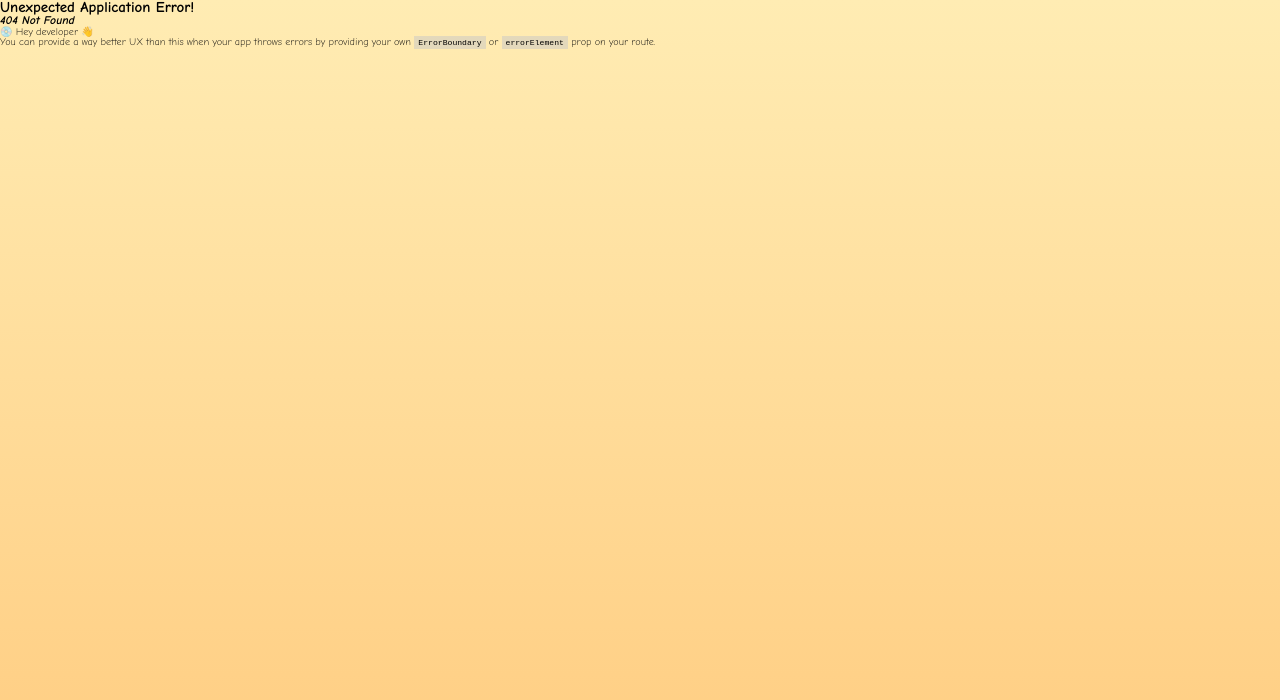
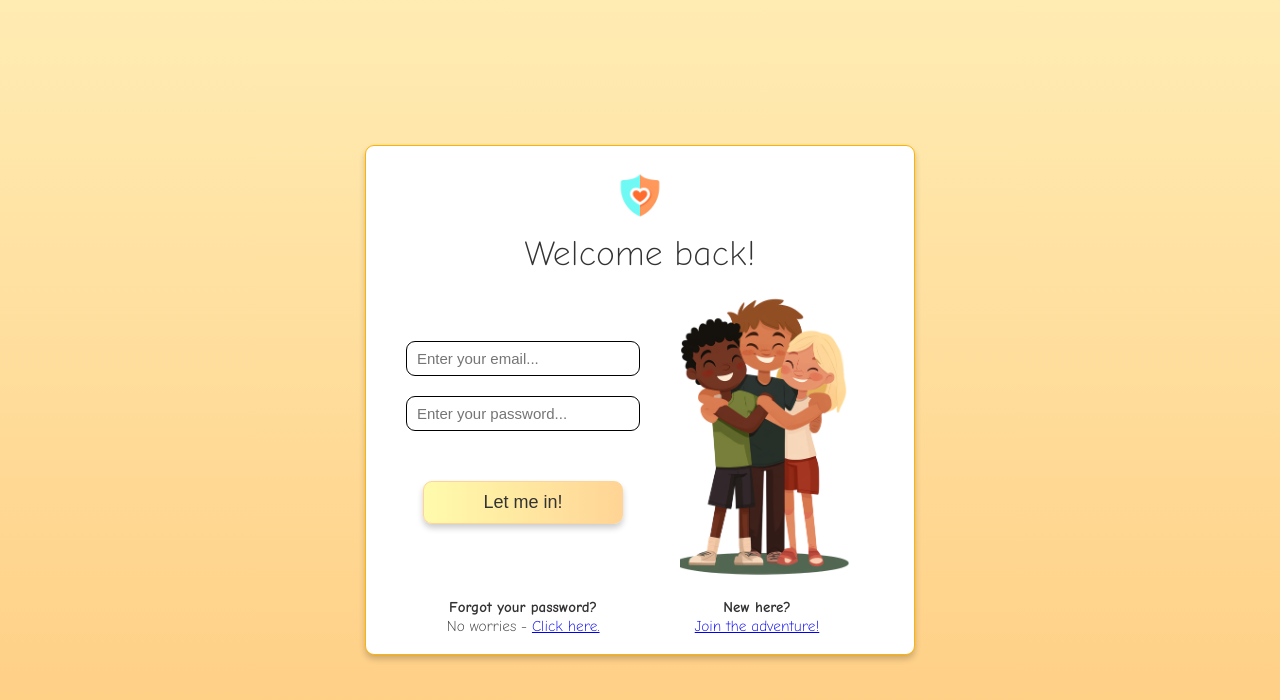
Before and after one commit to IvOKOs/EmpowerU-bullying-prevention-web-app, a React (Create React App) app: page /login in a window 1280 px wide. Before the commit this address had no page. Shown: the top 700 px of the page. Built offline with nearby package versions, Linux system fonts and the light colour scheme.

Commit message:
Added a Login page.

```diff
--- a/src/App.js
+++ b/src/App.js
@@ -4,6 +4,7 @@ import { AnimatePresence } from "framer-motion";
 import RootLayout from "./components/general/RootLayout";
 import UnauthorizedPage from "./pages/UnauthorizedPage";
 import Register from "./components/auth/Register";
+import Login from "./components/auth/Login";
 import PageTransition from "./pages/PageTransition";
 
 const router = createBrowserRouter([
@@ -25,6 +26,14 @@ const router = createBrowserRouter([
       </PageTransition>
     ),
   },
+  {
+    path: "/login",
+    element: (
+      <PageTransition>
+        <Login />
+      </PageTransition>
+    ),
+  },
 ]);
 
 function App() {
--- /dev/null
+++ b/src/components/auth/Login.jsx
@@ -0,0 +1,56 @@
+import styles from "./Login.module.css";
+import groupHug from "../../assets/group-hug.png";
+import { Link } from "react-router-dom";
+
+export default function Login() {
+  function handleSubmit(e) {
+    e.preventDefault();
+  }
+
+  return (
+    <div className={styles.box}>
+      <article className={styles.loginBox}>
+        <div className={styles.loginIntroBox}>
+          <img
+            className={styles.logo}
+            src="/logo.png"
+            alt="A logo consisting of a shield with a heart in the middle of it."
+          />
+          <header className={styles.title}>Welcome back!</header>
+        </div>
+        <form className={styles.contentBox} onSubmit={handleSubmit}>
+          <div className={styles.formInputs}>
+            <input
+              className={styles.input}
+              type="email"
+              placeholder="Enter your email..."
+            />
+            <input
+              className={styles.input}
+              type="password"
+              placeholder="Enter your password..."
+            />
+            <button className={styles.btn}>Let me in!</button>
+          </div>
+          <img
+            className={styles.groupHug}
+            src={groupHug}
+            alt="A boy and a girl cheerfully waving at the user."
+          />
+        </form>
+        <div className={styles.linksBox}>
+          <div className={styles.recoveryBox}>
+            <p className={styles.recoveryTitle}>Forgot your password?</p>
+            <p>
+              No worries - <Link to="/">Click here.</Link>
+            </p>
+          </div>
+          <div className={styles.recoveryBox}>
+            <p className={styles.recoveryTitle}>New here?</p>
+            <Link to="/register">Join the adventure!</Link>
+          </div>
+        </div>
+      </article>
+    </div>
+  );
+}
--- /dev/null
+++ b/src/components/auth/Login.module.css
@@ -0,0 +1,118 @@
+body {
+  height: 100vh;
+  background: linear-gradient(to bottom, #ffecb3, #ffcc80);
+}
+
+.box {
+  min-height: 100vh;
+  display: flex;
+  align-items: center;
+  justify-content: center;
+}
+
+.loginBox {
+  min-width: 55rem;
+  max-width: 65rem;
+  padding: 2rem 4rem;
+  border: 1px solid #ffb200;
+  border-radius: 9px;
+  background-color: #fff;
+  color: #333;
+  box-shadow: 0px 4px 6px rgba(0, 0, 0, 0.2);
+}
+
+.loginIntroBox {
+  text-align: center;
+  display: flex;
+  flex-direction: column;
+  align-items: center;
+  gap: 1rem;
+  margin-bottom: 1.5rem;
+}
+
+.title {
+  font-size: 3.5rem;
+}
+
+.logo {
+  width: 6rem;
+}
+
+.contentBox {
+  width: 100%;
+  display: flex;
+  gap: 4rem;
+}
+
+.formInputs {
+  display: flex;
+  flex-direction: column;
+  gap: 2rem;
+  justify-content: center;
+  width: 50%;
+}
+
+.input {
+  height: 3.5rem;
+  font-size: 1.5rem;
+  padding: 0.5rem 1rem;
+  border-radius: 9px;
+  border: 1px solid #000;
+}
+
+.groupHug {
+  max-width: 17rem;
+  align-self: center;
+  justify-self: center;
+}
+
+.btn {
+  grid-column: 1 / 2;
+  align-self: start;
+  width: 20rem;
+  margin: 3rem auto 1rem;
+  padding: 1rem 2rem;
+  font-size: 1.8rem;
+  border: 1px solid #ffd495;
+  border-radius: 9px;
+  cursor: pointer;
+  background: linear-gradient(to right, #fffbac, #ffd495);
+  color: #333;
+  box-shadow: 0px 4px 6px rgba(0, 0, 0, 0.2);
+}
+
+.btn:hover {
+  animation: bounce 0.3s ease-in-out;
+}
+
+.linksBox {
+  display: flex;
+  align-items: center;
+  justify-content: space-around;
+  margin-top: 1rem;
+}
+
+.recoveryBox {
+  margin: 0 auto;
+  width: 60%;
+  display: flex;
+  flex-direction: column;
+  gap: 0.1rem;
+  font-size: 1.5rem;
+  text-align: center;
+}
+
+.recoveryTitle {
+  font-weight: 600;
+  margin-bottom: 0.3rem;
+}
+
+@keyframes bounce {
+  0%,
+  100% {
+    transform: translateY(0);
+  }
+  50% {
+    transform: translateY(-5px);
+  }
+}
--- a/src/components/auth/Register.jsx
+++ b/src/components/auth/Register.jsx
@@ -1,6 +1,7 @@
 import styles from "./Register.module.css";
 import greetingKids from "../../assets/greeting-kids.png";
 import { useState } from "react";
+import { Link } from "react-router-dom";
 
 export default function Register() {
   const [isKidRole, setIsKidRole] = useState(true);
@@ -165,18 +166,13 @@ export default function Register() {
             {isKidRole ? "Let's Do This!" : "Let's Begin!"}
           </button>
         </form>
-        <div className={styles.recoveryBox}>
-          <p className={styles.recoveryTitle}>Already have an account?</p>
+        <div className={styles.linksBox}>
+          <p className={styles.loginTitle}>Already have an account?</p>
           <p>
             Welcome back{isKidRole ? ", hero! " : "! "}
-            <a href="/">Click here to log-in.</a>
+            <Link to="/login">Click here to log-in.</Link>
           </p>
         </div>
-        {/* <div className={styles.recoveryBox}>
-          <p className={styles.recoveryTitle}>Forgot password?</p>
-          <p>No worries - we've got your back!</p>
-          <a href="/">Recover it here.</a>
-        </div> */}
       </article>
     </div>
   );
--- a/src/components/auth/Register.module.css
+++ b/src/components/auth/Register.module.css
@@ -184,7 +184,7 @@ body {
   animation: bounce 0.3s ease-in-out;
 }
 
-.recoveryBox {
+.linksBox {
   margin: 0 auto;
   width: 60%;
   display: flex;
@@ -194,7 +194,7 @@ body {
   text-align: center;
 }
 
-.recoveryTitle {
+.loginTitle {
   font-weight: 600;
   margin-bottom: 0.3rem;
 }
--- a/src/components/general/RootLayout.jsx
+++ b/src/components/general/RootLayout.jsx
@@ -13,7 +13,9 @@ export default function RootLayout() {
             Sign Up
           </Link>
           <p>/</p>
-          <Link className="nav-link">Log In</Link>
+          <Link to="/login" className="nav-link">
+            Log In
+          </Link>
         </div>
       </Navigation>
       <motion.div
```
Also changed, not shown: src/assets/group-hug.png (added).
